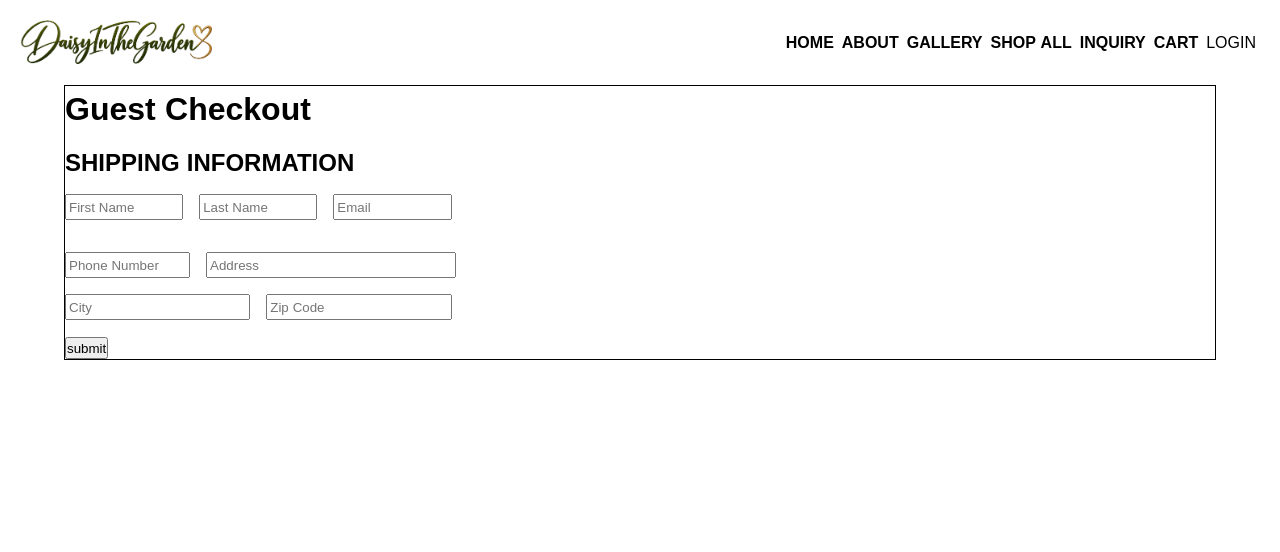
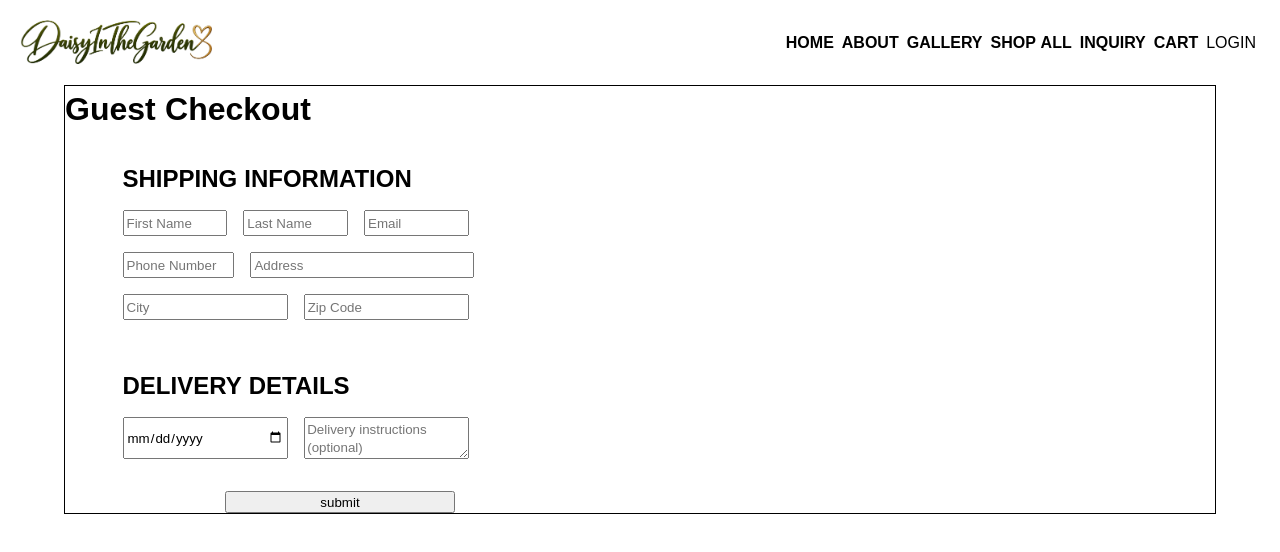
Before and after one commit to AllenCodess/Floralsite, a React (Vite) app in the folder frontend/: page /checkout in a window 1280 px wide. Shown: the top 552 px of the page. Built offline with nearby package versions, Linux system fonts and the light colour scheme.

Commit message:
added delivery section and submitting form data

```diff
--- a/frontend/src/index.css
+++ b/frontend/src/index.css
@@ -672,8 +672,15 @@
 
 /* Checkout */
 
+.checkout-header {
+  margin-bottom: 2rem;
+}
+
 .shipping-section {
   margin-top: 1rem;
+  margin: 0 auto;
+  width: 90%;
+  margin-bottom: 3rem;
 }
 
 .checkout-container {
@@ -685,7 +692,6 @@
 .name-email-inputs {
   display: flex;
   width: 35%;
-  margin-bottom: 1rem;
 }
 
 .num-address {
@@ -700,6 +706,23 @@
   padding: 2px;
   width: 100%;
   margin-top: 1rem;
+}
+
+.delivery-section {
+  margin-top: 1rem;
+  margin: 0 auto;
+  width: 90%;
+}
+
+.delivery-details {
+  display: flex;
+  width: 35%;
+}
+
+.checkout-btn {
+  width: 20%;
+  margin-top: 2rem;
+  margin-left: 10rem;
 }
 
 /* FOOTER  */
--- a/frontend/src/pages/Checkout.jsx
+++ b/frontend/src/pages/Checkout.jsx
@@ -16,15 +16,31 @@ const Checkout = () => {
   const handleSubmit = (e) => {
     e.preventDefault();
     console.log(formData);
+
+    setFormData({
+      firstName: "",
+      lastName: "",
+      email: "",
+      phoneNumber: "",
+      deliveryDate: "",
+      deliveryInstructions: "",
+      address: "",
+      city: "",
+      postalCode: "",
+    });
   };
 
   const handleChange = (e) => {
     setFormData({ ...formData, [e.target.name]: e.target.value });
   };
+
+  const earliestDate = new Date();
+  earliestDate.setDate(earliestDate.getDate() + 2);
+  const minDate = earliestDate.toLocaleDateString("en-CA");
   return (
     <>
       <div className="checkout-container">
-        <h1>Guest Checkout</h1>
+        <h1 className="checkout-header">Guest Checkout</h1>
         <div className="checkout-form">
           <form onSubmit={handleSubmit}>
             <div className="shipping-section">
@@ -37,6 +53,7 @@ const Checkout = () => {
                   placeholder="First Name"
                   onChange={handleChange}
                   className="nne-input"
+                  required
                 />
                 <input
                   type="text"
@@ -45,6 +62,7 @@ const Checkout = () => {
                   placeholder="Last Name"
                   onChange={handleChange}
                   className="nne-input"
+                  required
                 />
                 <input
                   type="email"
@@ -53,6 +71,7 @@ const Checkout = () => {
                   placeholder="Email"
                   onChange={handleChange}
                   className="nne-input"
+                  required
                 />
               </div>
               <div className="num-address">
@@ -63,6 +82,7 @@ const Checkout = () => {
                   placeholder="Phone Number"
                   onChange={handleChange}
                   className="nne-input"
+                  required
                 />
                 <input
                   type="text"
@@ -71,6 +91,7 @@ const Checkout = () => {
                   placeholder="Address"
                   onChange={handleChange}
                   className="nne-input"
+                  required
                 />
               </div>
               <div className="name-email-inputs">
@@ -81,6 +102,7 @@ const Checkout = () => {
                   placeholder="City"
                   onChange={handleChange}
                   className="nne-input"
+                  required
                 />
                 <input
                   type="text"
@@ -89,10 +111,34 @@ const Checkout = () => {
                   placeholder="Zip Code"
                   onChange={handleChange}
                   className="nne-input"
+                  required
                 />
               </div>
             </div>
-            <button type="submit">submit</button>
+            <div className="delivery-section">
+              <h2>DELIVERY DETAILS</h2>
+              <div className="delivery-details">
+                <input
+                  type="date"
+                  name="deliveryDate"
+                  className="nne-input"
+                  value={formData.deliveryDate}
+                  onChange={handleChange}
+                  required
+                  min={minDate}
+                />
+                <textarea
+                  name="deliveryInstructions"
+                  value={formData.deliveryInstructions}
+                  placeholder="Delivery instructions (optional)"
+                  onChange={handleChange}
+                  className="nne-input"
+                />
+              </div>
+            </div>
+            <button className="checkout-btn" type="submit">
+              submit
+            </button>
           </form>
         </div>
       </div>
```
